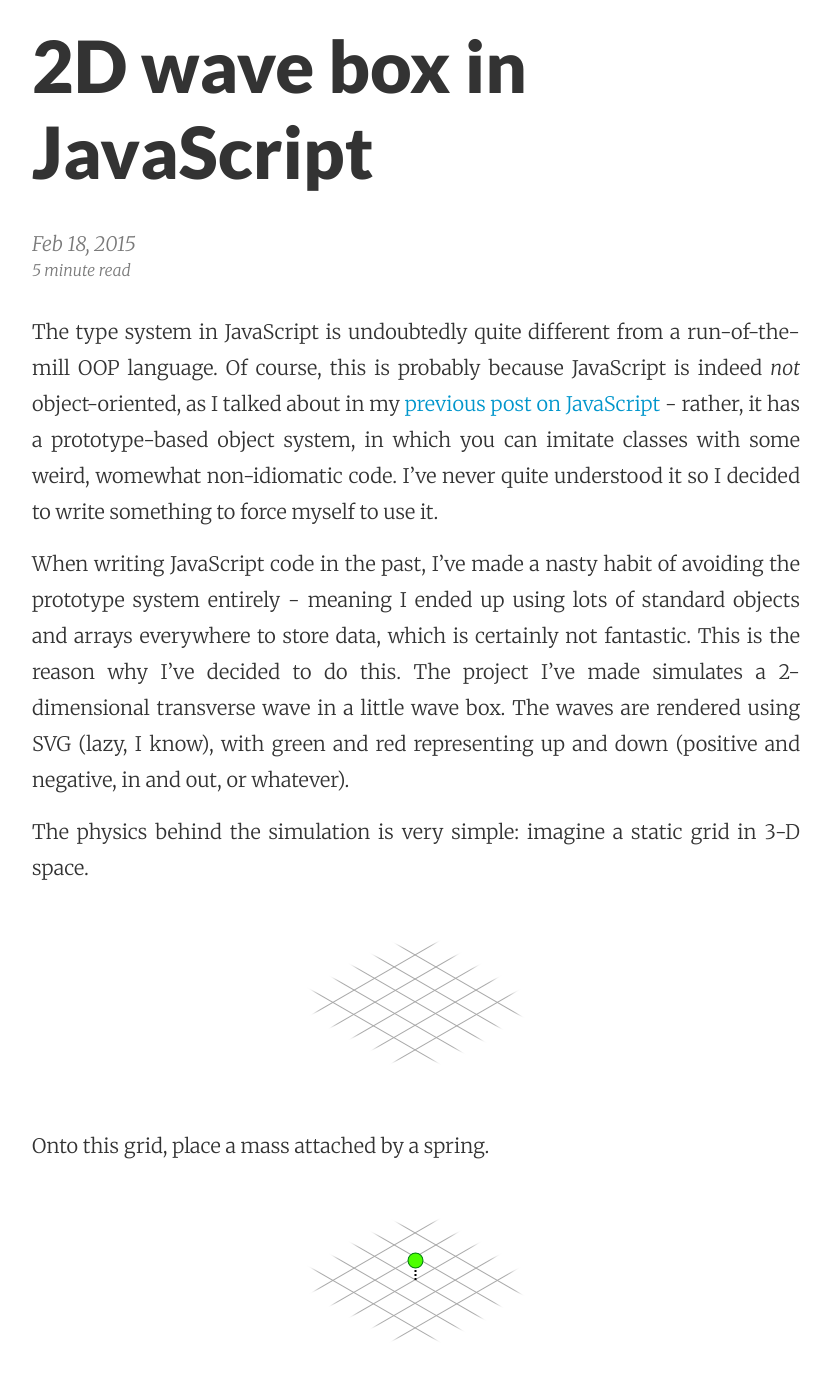
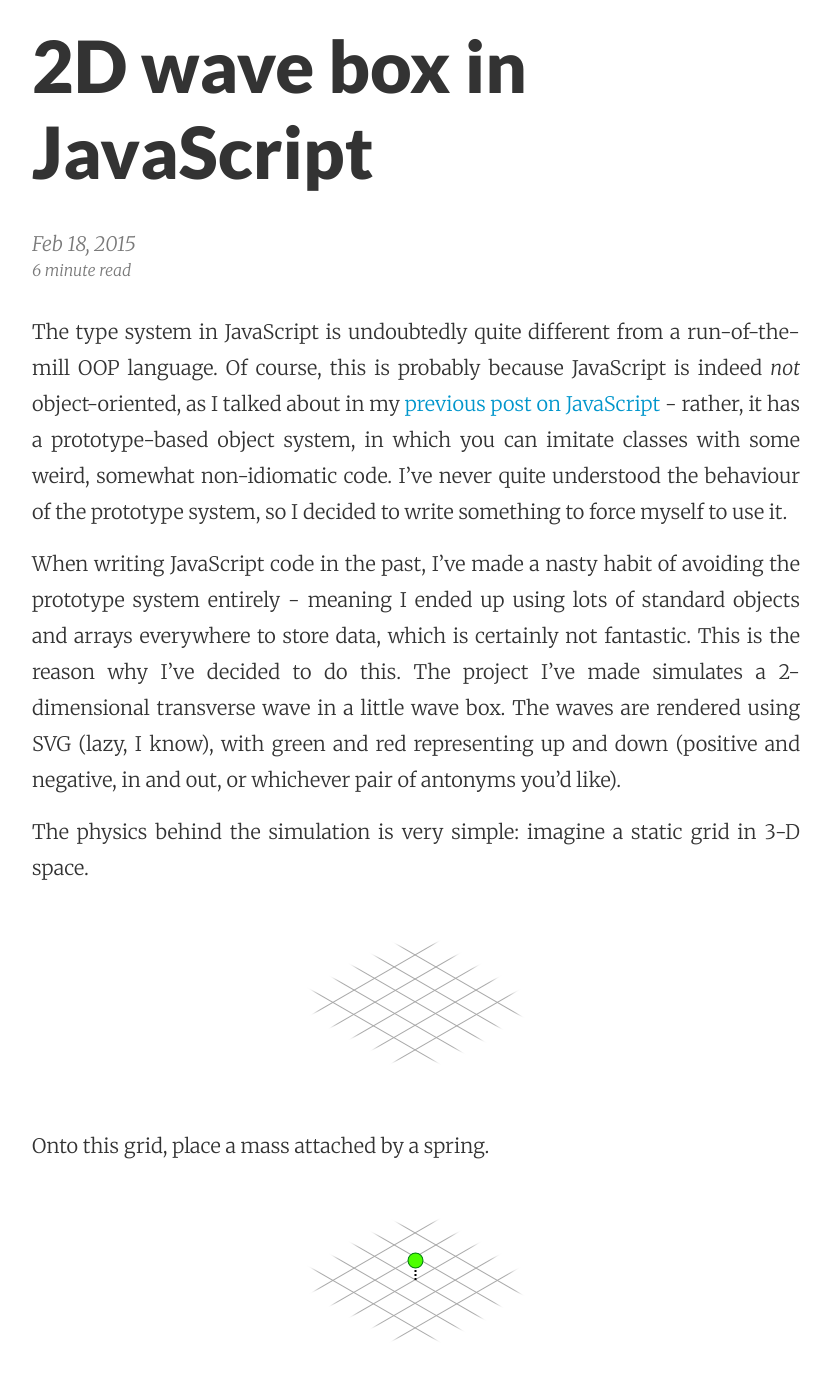
Before and after one commit to tom-galvin/tom-galvin.github.io, a Jekyll site: the page built from _posts/2015-02-18-wavulator.md, in a window 1280 px wide and 1400 px high, scrolled down 210 px. Shown: the top 1380 px of the window, without its empty margins (224-1055 px from the left). Built offline with Jekyll 4.4.1, drawn with Linux system fonts in a browser that asks for light colours; nearby versions of some CDN libraries; comment, search, counter and statistics services are not loaded; some of the changed text lies outside the part shown.

Commit message:
Spelling

```diff
--- a/_posts/2015-02-18-wavulator.md
+++ b/_posts/2015-02-18-wavulator.md
@@ -5,9 +5,9 @@
 summary: I've written a 2D transverse wave simulator in JavaScript, as an exercise in learning its weird type system.
 categories: blog dev
 ---
-The type system in JavaScript is undoubtedly quite different from a run-of-the-mill OOP language. Of course, this is probably because JavaScript is indeed *not* object-oriented, as I talked about in my [previous post on JavaScript]({% post_url 2014-12-29-javascript %}) - rather, it has a prototype-based object system, in which you can imitate classes with some weird, womewhat non-idiomatic code. I've never quite understood it so I decided to write something to force myself to use it.
+The type system in JavaScript is undoubtedly quite different from a run-of-the-mill OOP language. Of course, this is probably because JavaScript is indeed *not* object-oriented, as I talked about in my [previous post on JavaScript]({% post_url 2014-12-29-javascript %}) - rather, it has a prototype-based object system, in which you can imitate classes with some weird, somewhat non-idiomatic code. I've never quite understood the behaviour of the prototype system, so I decided to write something to force myself to use it.
 
-When writing JavaScript code in the past, I've made a nasty habit of avoiding the prototype system entirely - meaning I ended up using lots of standard objects and arrays everywhere to store data, which is certainly not fantastic. This is the reason why I've decided to do this. The project I've made simulates a 2-dimensional transverse wave in a little wave box. The waves are rendered using SVG (lazy, I know), with green and red representing up and down (positive and negative, in and out, or whatever).
+When writing JavaScript code in the past, I've made a nasty habit of avoiding the prototype system entirely - meaning I ended up using lots of standard objects and arrays everywhere to store data, which is certainly not fantastic. This is the reason why I've decided to do this. The project I've made simulates a 2-dimensional transverse wave in a little wave box. The waves are rendered using SVG (lazy, I know), with green and red representing up and down (positive and negative, in and out, or whichever pair of antonyms you'd like).
 
 The physics behind the simulation is very simple: imagine a static grid in 3-D space.
 
@@ -21,7 +21,7 @@
   <img alt="A spring-mass oscillator on the grid, where the mass is above the grid." src="{{ site.base_url }}/images/wave/2.png" /><br/>
 </div>
 
-The physics behind a spring is very simply modelled by an equation called Hooke's law - the force exerted on the mass by the spring is the product of the distance (*x*) of the mass from the equilibrium (zero displacement) point, and a constant *k* (the spring constant) which is an attribute of the spring. The force is in the direction toward the equilibrium point, so this equation can be written as *F=-kx*. This means that, if the mass is a little bit upward, it's forced a little bit downward. If the mass is very high up, a very strong downward force is applied - and vice versa for down and up. So our mass on the grid will look like this after some time:
+The physics behind a spring is very simply modelled by an equation known as Hooke's law - the force exerted on the mass by the spring is the product of the distance (*x*) of the mass from the equilibrium (zero displacement) point, and a constant *k* (the spring constant) which is an attribute of the spring. The force is in the direction toward the equilibrium point, so this equation can be written as *F=-kx*. This means that, if the mass is a little bit upward, it's forced a little bit downward. If the mass is very high up, a very strong downward force is applied - and vice versa for down and up. So our mass on the grid will look like this after some time:
 
 <div style="text-align: center">
   <img alt="A spring-mass oscillator on the grid. The mass is now below the grid due to the force of the spring on the mass." src="{{ site.base_url }}/images/wave/3.png" /><br/>
@@ -56,6 +56,6 @@
 
 * The simulation is slow. I've only tested the simulator on Firefox on a slow Windows box, and an HTC One M8 in Chrome (which worked, but only on the coarsest resolution.) This is probably due to the SVG rendering being done by software in the browser, and my not-too-efficient implementation of the RK4 integrator.
 * The simulation is not completely stable. It is *much* better than it was with Euler's method of integration, but given enough time, the waves will eventually devolve into a weird looking pattern that looks like an erratic standing wave. However, it has been brought to my attention that this is because...
-* The waves produced are not perfectly circular. Someone [pointed this out to me on Reddit](https://www.reddit.com/r/javascript/comments/2w2i5d/small_wave_simulator_in_javascript_im_developing/conw75u) and I initially assumed that it was standing waves being formed - however it seems that the behaviour is an artefact of each mass only being connected to the 4 directly neighbouring masses. Perhaps connecting it to all 8 surrounding masses - with lower spring constants for the corner-touching oscillators - would improve the stability of the simulation.
+* The waves produced are not perfectly circular. Someone [pointed this out to me on Reddit](https://www.reddit.com/r/javascript/comments/2w2i5d/small_wave_simulator_in_javascript_im_developing/conw75u) and I initially assumed that it was standing waves being formed - however it seems that the behaviour is an artefact of each mass only being connected to the 4 directly neighbouring masses. Perhaps connecting each mass to all 8 surrounding masses - with lower spring constants for the corner-touching oscillators - would improve the stability of the simulation.
 
-Anyway, if you want to try out the simulation yourself, you can try it on [this website](/wavulator/wavulator.html), or [view the source code on GitHub](https://github.com/Quackmatic/wavulator).
+Anyway, if you want to try out the simulator yourself in the browser, you can try it on [this website](/wavulator/wavulator.html), or [view the source code on GitHub](https://github.com/Quackmatic/wavulator).
```
Also changed, not shown: other parts of _posts/2015-02-18-wavulator.md (+1 -1 lines).
